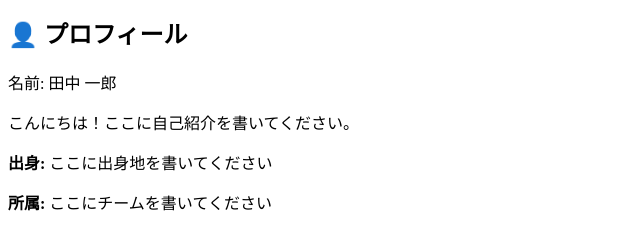
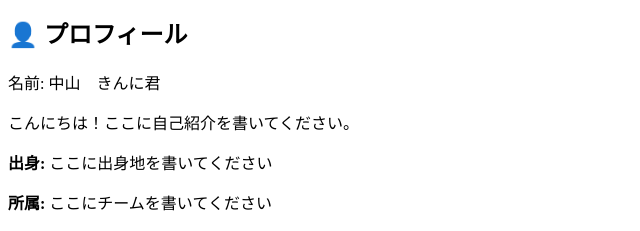
Before and after one commit to Minak330/my-page, a plain HTML site: page index.html in a window 1280 px wide. Shown: the part 158-389 px from the top of the page, 0-640 px from the left. Drawn offline with Linux system fonts and the light colour scheme.

Commit message:
Update index.html

```diff
--- a/index.html
+++ b/index.html
@@ -140,7 +140,7 @@
     <section id="profile">
       <h2>👤 プロフィール</h2>
       <div class="profile">
-        <div class="name">名前: 田中 一郎</div>
+        <div class="name">名前: 中山　きんに君</div>
         <p>こんにちは！ここに自己紹介を書いてください。</p>
         <p><strong>出身:</strong> ここに出身地を書いてください</p>
         <p><strong>所属:</strong> ここにチームを書いてください</p>
```
